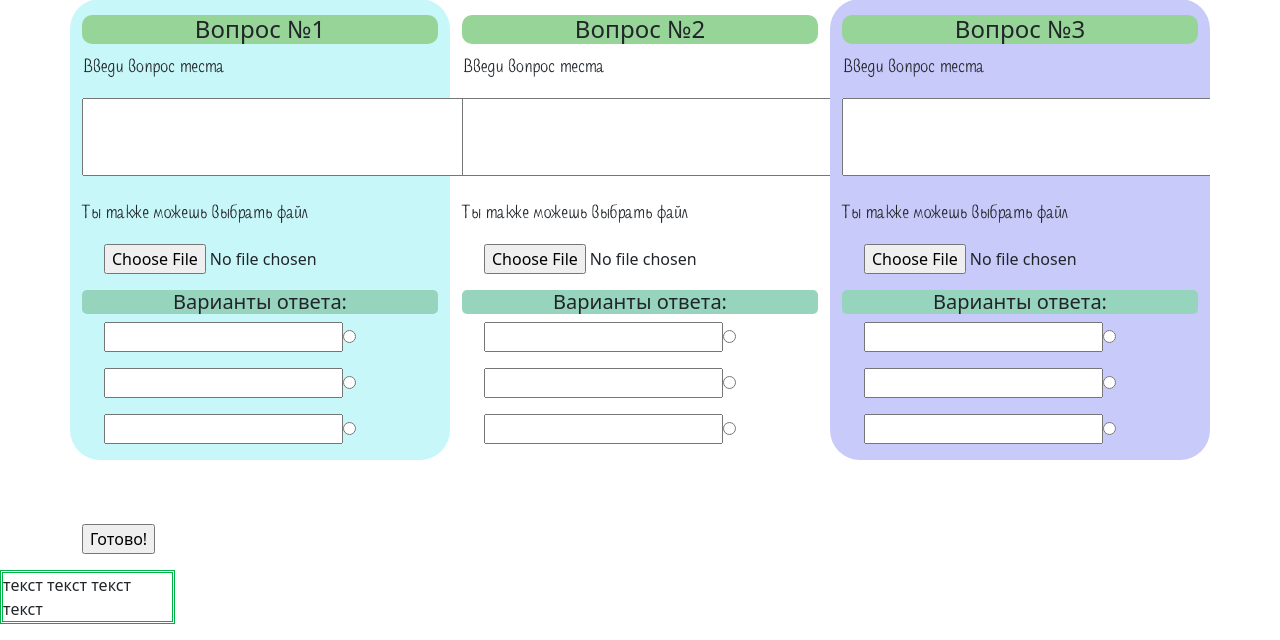
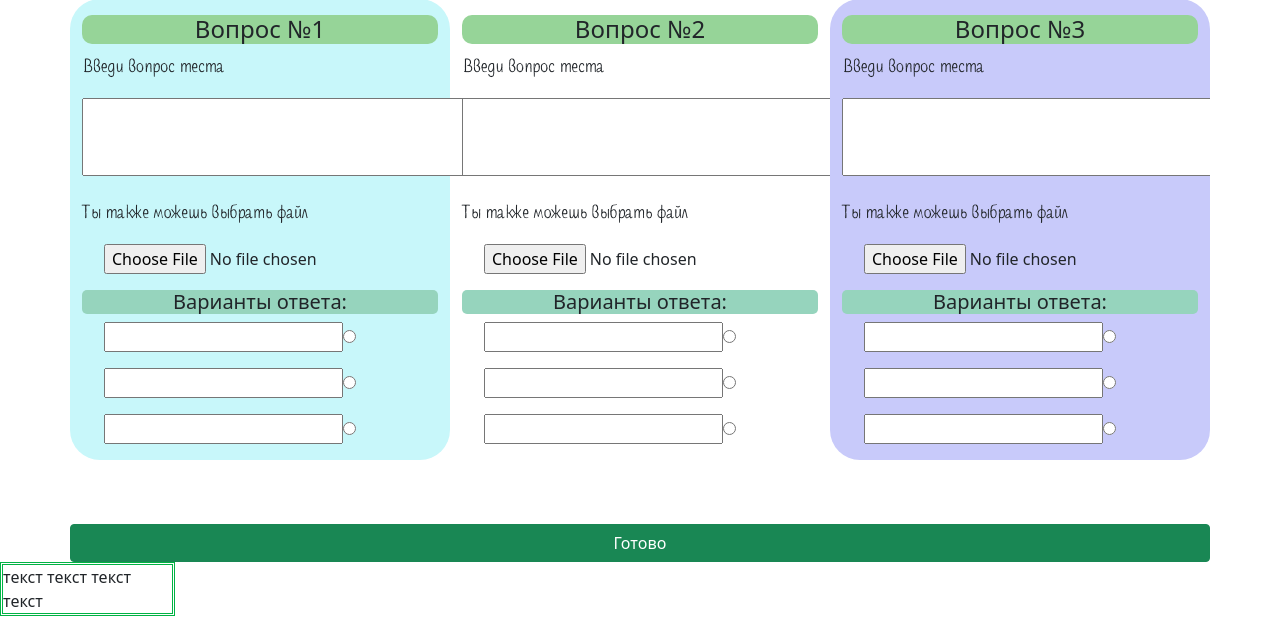
Before and after one commit to Kristal1ik/WEB, a Flask app: template templates/test_create3.html in a window 1280 px wide. Shown: the part 529-1169 px from the top of the page. After the commit the page ends 1145 px from the top, so only its background shows below. Run offline with Flask 2, Linux system fonts and the light colour scheme; the template is opened without the code that fills it, so the values that code supplies are empty.

Commit message:
Update test_create3.html

```diff
--- a/templates/test_create3.html
+++ b/templates/test_create3.html
@@ -87,7 +87,7 @@
         <div class="row gy-3">
             <p></p>
             <p></p>
-            <p><input type="submit" value="Готово!"></p>
+            <a class="btn btn-success" href="/subjects_page" role="button">Готово</a>
         </div>
     </div>
     </div>
```
